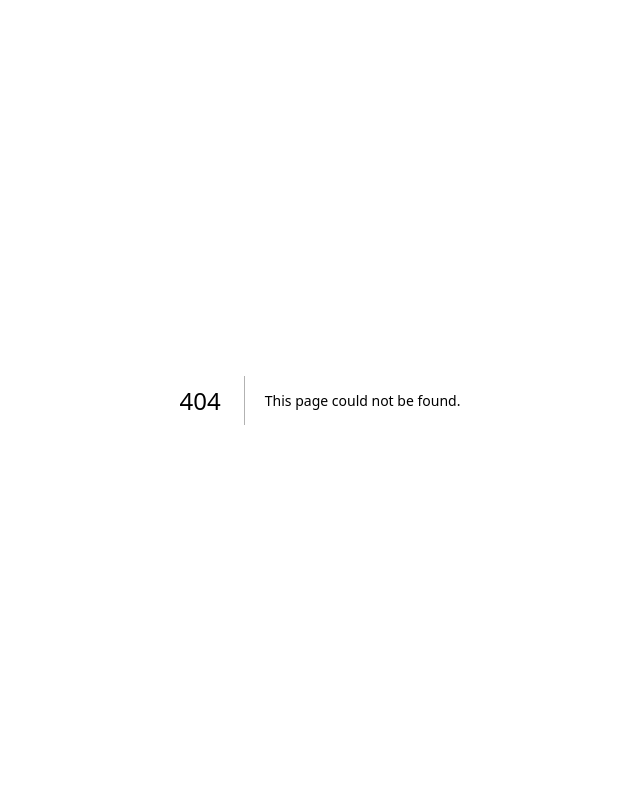
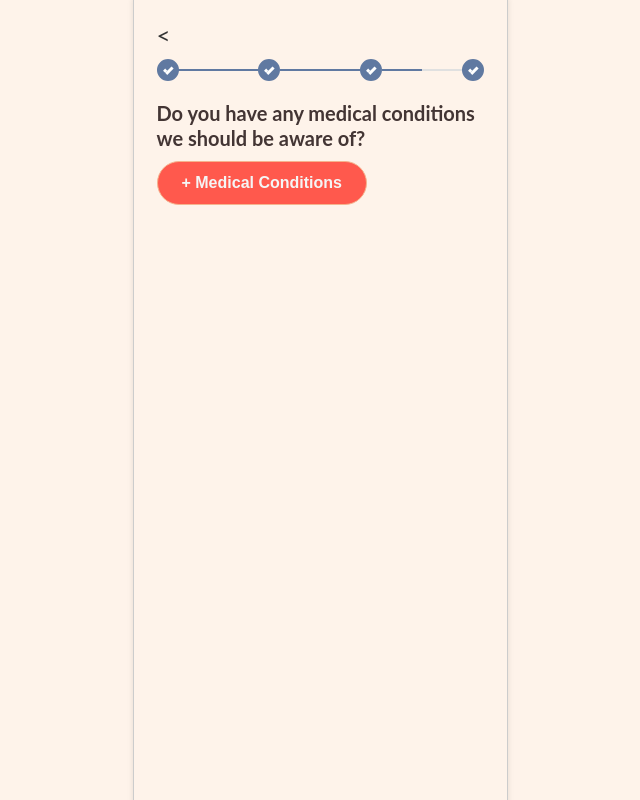
Before and after one commit to wjdittmar/textCare, a Next.js app in the folder front/textcare/: page /onboarding/conditions/aware in a window 1280 px wide. Before the commit this address had no page. Shown: the whole page, without its empty margins (320-960 px from the left). Built offline with nearby package versions, Linux system fonts and the light colour scheme.

Commit message:
move up layout and add placeholder for conditions

```diff
--- a/front/textcare/src/app/components/Header.tsx
+++ b/front/textcare/src/app/components/Header.tsx
@@ -1,7 +1,11 @@
 import Link from "next/link";
 import { ProgressTracker } from "./ProgressTracker";
 
-export const Header = ({ includeBack = false, backHref = "" }) => {
+export const Header = ({
+  includeBack = false,
+  backHref = "",
+  currentStep = 1,
+}) => {
   const backButtonStyle = {
     display: "inline-flex",
     alignItems: "center",
@@ -23,6 +27,8 @@ export const Header = ({ includeBack = false, backHref = "" }) => {
     "Step 4: Filler",
   ];
 
+  // TODO update header to bring in step from onboarding context
+
   return (
     <>
       {includeBack ? (
@@ -34,7 +40,7 @@ export const Header = ({ includeBack = false, backHref = "" }) => {
           <span style={arrowStyle}>&lt;</span>
         </span>
       )}
-      <ProgressTracker steps={steps} currentStepIndex={1} />
+      <ProgressTracker steps={steps} currentStepIndex={currentStep} />
     </>
   );
 };
--- a/front/textcare/src/app/globals.css
+++ b/front/textcare/src/app/globals.css
@@ -58,7 +58,7 @@ ul.provider {
   justify-content: space-around;
 }
 
-.providerBox {
+.onboardingBox {
   width: 327px;
   height: 100%;
   display: flex;
--- /dev/null
+++ b/front/textcare/src/app/onboarding/conditions/aware/page.tsx
@@ -0,0 +1,22 @@
+"use client";
+
+import { Button } from "@/app/components/Button";
+import { Header } from "@/app/components/Header";
+export default function InfoPage() {
+  return (
+    <div>
+      <Header
+        currentStep={2}
+        includeBack={true}
+        backHref="/onboarding/providers/confirm"
+      />
+      <div className="sectionHeader">
+        <h3>Do you have any medical conditions we should be aware of?</h3>
+      </div>
+
+      <Button href="" variant="secondary">
+        + Medical Conditions
+      </Button>
+    </div>
+  );
+}
--- /dev/null
+++ b/front/textcare/src/app/onboarding/layout.tsx
@@ -0,0 +1,17 @@
+"use client";
+
+import React from "react";
+
+export default function OnboardingLayout({
+  children,
+}: {
+  children: React.ReactNode;
+}) {
+  return (
+    <div className="page-container">
+      <div className="centered-div">
+        <div className="onboardingBox">{children}</div>
+      </div>
+    </div>
+  );
+}
--- a/front/textcare/src/app/providers/confirm/page.tsx
+++ b/front/textcare/src/app/onboarding/providers/confirm/page.tsx
@@ -1,6 +1,6 @@
 "use client";
 
-import { useProvidersContext } from "../../context/ProvidersContext";
+import { useProvidersContext } from "@/app/context/ProvidersContext";
 import { Header } from "@/app/components/Header";
 import { getPicturePath } from "@/lib/stringUtils";
 import { useEffect, useState } from "react";
@@ -28,7 +28,7 @@ export default function ConfirmPage() {
   return (
     <div style={{ display: "flex", flex: 1, flexDirection: "column" }}>
       {/* do we want to support a back button here? assuming we do, so won't persist selected pcp until they select next */}
-      <Header includeBack={true} backHref="/providers/choose" />
+      <Header includeBack={true} backHref="/onboarding/providers/choose" />
 
       {selectedProvider ? (
         <div>
@@ -49,7 +49,7 @@ export default function ConfirmPage() {
       ) : (
         <p>No provider selected. Go back and choose one.</p>
       )}
-      <Button href="" variant="secondary">
+      <Button href="/onboarding/conditions/aware" variant="secondary">
         Next
       </Button>
     </div>
--- a/front/textcare/src/app/providers/info/page.tsx
+++ b/front/textcare/src/app/onboarding/providers/info/page.tsx
@@ -23,7 +23,7 @@ export default function InfoPage() {
         width="375"
         style={{ marginLeft: "-20px" }}
       />
-      <Button href="/providers/choose" variant="secondary">
+      <Button href="/onboarding/providers/choose" variant="secondary">
         Next
       </Button>
     </div>
--- a/front/textcare/src/app/page.tsx
+++ b/front/textcare/src/app/page.tsx
@@ -16,8 +16,8 @@ export default function Home() {
   return (
     <div className="page-container">
       <div className="centered-div">
-        <div className="providerBox">
-          <Link className="buttonLink" href="/providers/info">
+        <div className="onboardingBox">
+          <Link className="buttonLink" href="/onboarding/providers/info">
             Start Here
           </Link>
         </div>
```
Also changed, not shown: front/textcare/src/app/onboarding/providers/choose/page.tsx (renamed from front/textcare/src/app/providers/choose/page.tsx, +8 -7 lines), front/textcare/src/app/onboarding/providers/layout.tsx (added, +12 -0 lines), front/textcare/src/app/providers/layout.tsx (deleted, +0 -20 lines), 1 other file (tests, documents, lock files or other folders).
